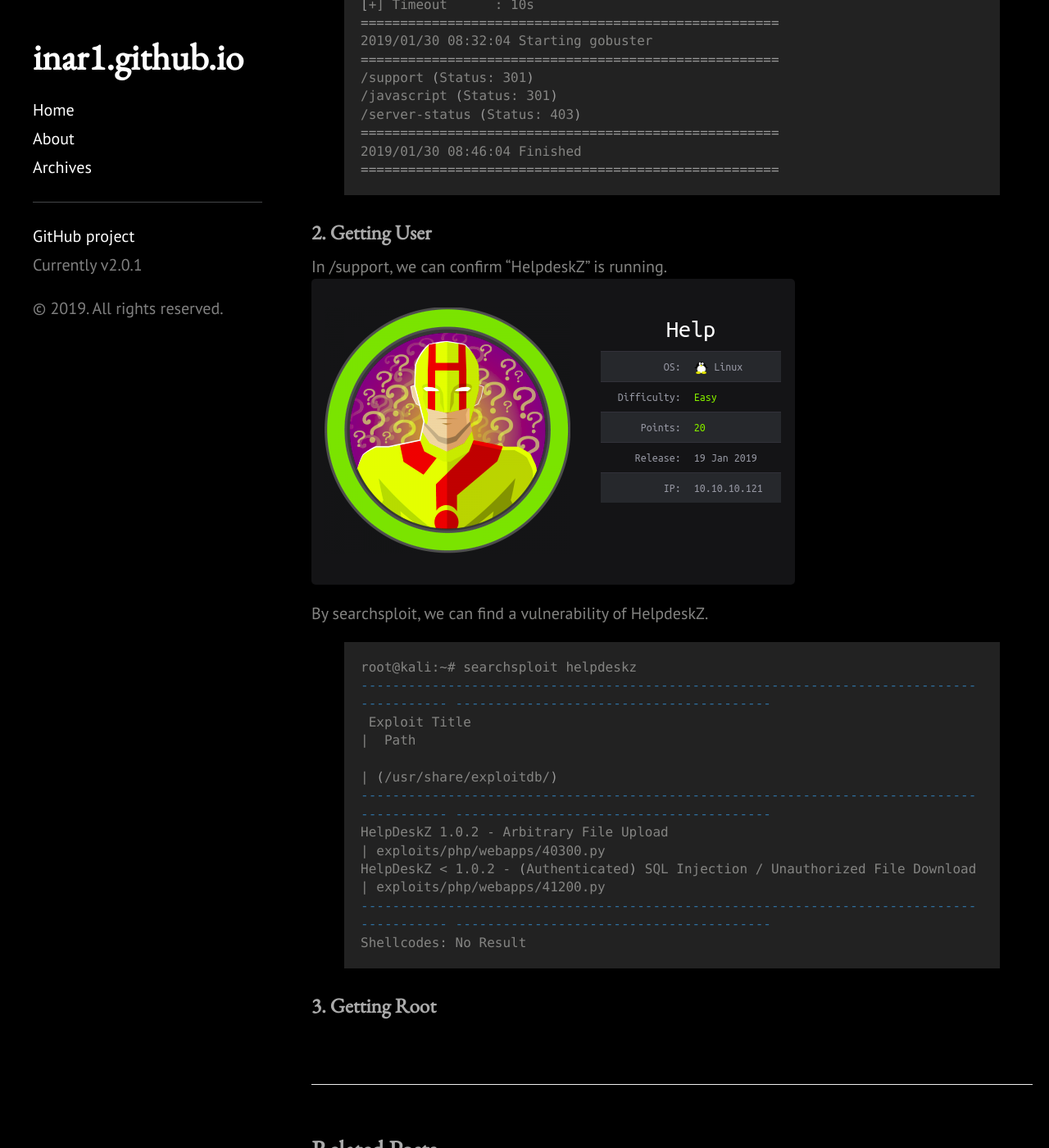
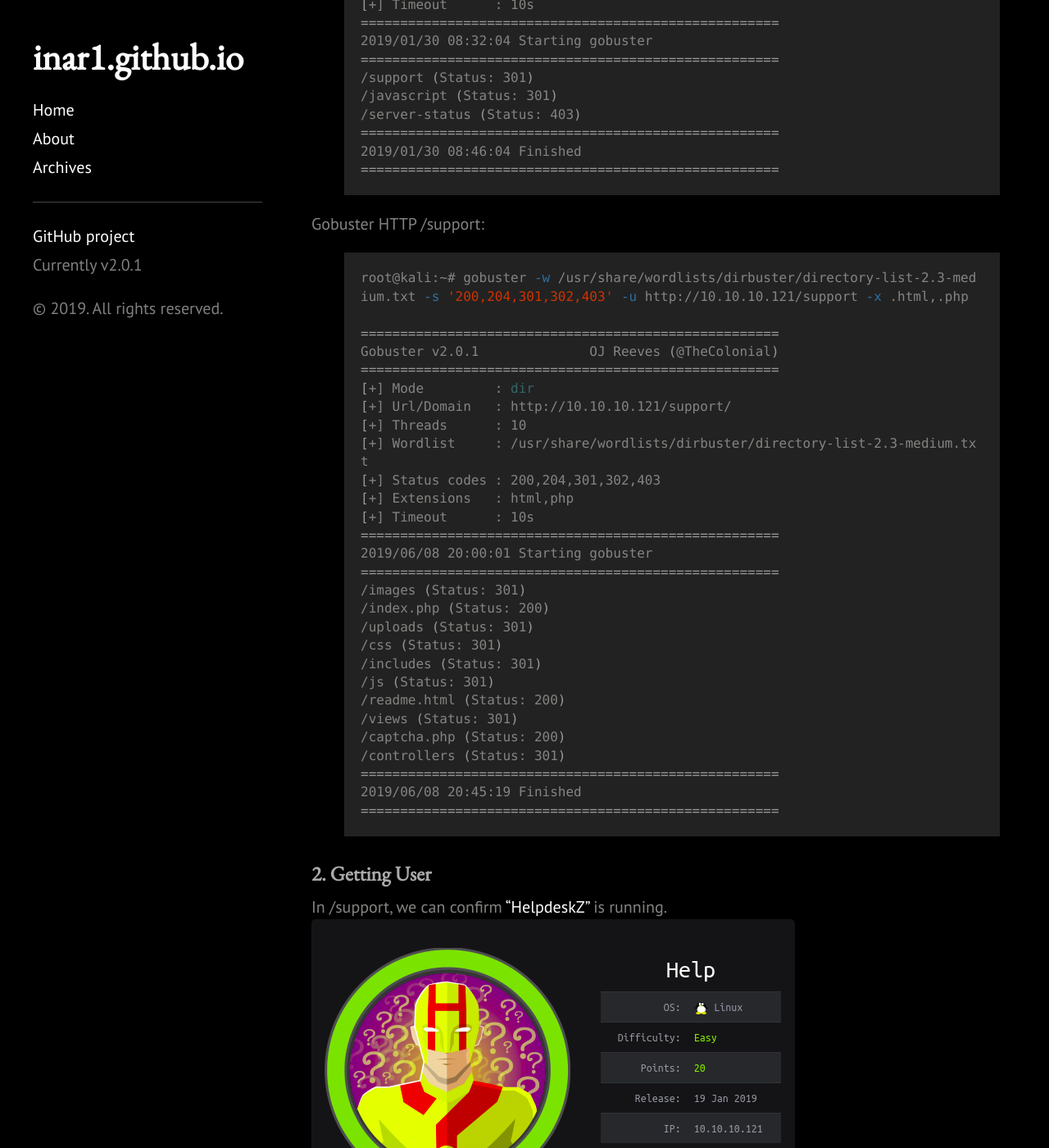
Before and after one commit to 1n4r1/1n4r1.github.io, a Jekyll site: the page built from _posts/2019-06-09-Hackthebox-Help-Writeup.md, in a window 1280 px wide and 1400 px high, scrolled down 1756 px. Shown: the whole window at 82% size. Built offline with Jekyll 4.4.1, drawn with Linux system fonts in a browser that asks for light colours; some of the changed text lies outside the part shown.

Commit message:
added some lines on help-writeup

```diff
--- a/_posts/2019-06-09-Hackthebox-Help-Writeup.md
+++ b/_posts/2019-06-09-Hackthebox-Help-Writeup.md
@@ -59,11 +59,48 @@ Gobuster v2.0.0              OJ Reeves (@TheColonial)
 =====================================================
 {% endhighlight %}
 
+Gobuster HTTP /support:
+{% highlight shell %}
+root@kali:~# gobuster -w /usr/share/wordlists/dirbuster/directory-list-2.3-medium.txt -s '200,204,301,302,403' -u http://10.10.10.121/support -x .html,.php
+
+=====================================================
+Gobuster v2.0.1              OJ Reeves (@TheColonial)
+=====================================================
+[+] Mode         : dir
+[+] Url/Domain   : http://10.10.10.121/support/
+[+] Threads      : 10
+[+] Wordlist     : /usr/share/wordlists/dirbuster/directory-list-2.3-medium.txt
+[+] Status codes : 200,204,301,302,403
+[+] Extensions   : html,php
+[+] Timeout      : 10s
+=====================================================
+2019/06/08 20:00:01 Starting gobuster
+=====================================================
+/images (Status: 301)
+/index.php (Status: 200)
+/uploads (Status: 301)
+/css (Status: 301)
+/includes (Status: 301)
+/js (Status: 301)
+/readme.html (Status: 200)
+/views (Status: 301)
+/captcha.php (Status: 200)
+/controllers (Status: 301)
+=====================================================
+2019/06/08 20:45:19 Finished
+=====================================================
+{% endhighlight %}
+
 ### 2. Getting User
-In /support, we can confirm "HelpdeskZ" is running.
+In /support, we can confirm <a href="https://github.com/evolutionscript/HelpDeskZ-1.0">"HelpdeskZ"</a> is running.
 ![placeholder](https://inar1.github.io/public/images/2019-06-09/help_badge.png)
 
-By searchsploit, we can find a vulnerability of HelpdeskZ.
+In /readme.html, we can see that the version of HelpdeskZ is "1.0.2"
+![placeholder](https://inar1.github.io/public/images/2019-06-09/help_badge.png)
+
+By searchsploit, we can find a vulnerability of HelpdeskZ in Following page.<br>
+Sounds like we can upload arbitraty file.
+![placeholder](https://inar1.github.io/public/images/2019-06-09/help_badge.png)
 {% highlight shell %}
 root@kali:~# searchsploit helpdeskz
 ----------------------------------------------------------------------------------------- ----------------------------------------
@@ -76,4 +113,60 @@ HelpDeskZ < 1.0.2 - (Authenticated) SQL Injection / Unauthorized File Download
 Shellcodes: No Result
 {% endhighlight %}
 
+However, when we try php file uploading, we get "File is not allowed"
+![placeholder](https://inar1.github.io/public/images/2019-06-09/help_badge.png)
+
+Then, try to look at the code of HelpdeskZ.
+<a href="https://github.com/evolutionscript/HelpDeskZ-1.0/blob/master/controllers/submit_ticket_controller.php">"https://github.com/evolutionscript/HelpDeskZ-1.0/blob/master/controllers/submit_ticket_controller.php"</a>
+{% highlight php %}
+				if(!isset($error_msg) && $settings['ticket_attachment']==1){
+					$uploaddir = UPLOAD_DIR.'tickets/';
+					if($_FILES['attachment']['error'] == 0){
+						$ext = pathinfo($_FILES['attachment']['name'], PATHINFO_EXTENSION);
+						$filename = md5($_FILES['attachment']['name'].time()).".".$ext;
+						$fileuploaded[] = array('name' => $_FILES['attachment']['name'], 'enc' => $filename, 'size' => formatBytes($_FILES['attachment']['size']), 'filetype' => $_FILES['attachment']['type']);
+						$uploadedfile = $uploaddir.$filename;
+						if (!move_uploaded_file($_FILES['attachment']['tmp_name'], $uploadedfile)) {
+							$show_step2 = true;
+							$error_msg = $LANG['ERROR_UPLOADING_A_FILE'];
+						}else{
+							$fileverification = verifyAttachment($_FILES['attachment']);
+							switch($fileverification['msg_code']){
+								case '1':
+								$show_step2 = true;
+								$error_msg = $LANG['INVALID_FILE_EXTENSION'];
+								break;
+								case '2':
+								$show_step2 = true;
+								$error_msg = $LANG['FILE_NOT_ALLOWED'];
+								break;
+								case '3':
+								$show_step2 = true;
+								$error_msg = str_replace('%size%',$fileverification['msg_extra'],$LANG['FILE_IS_BIG']);
+								break;
+							}
+						}
+					}
+				}
+{% endhighlight %}
+
+Followings are the important information.
+1. The file is uploaded to "/support/uploads/tickets/"
+2. time() is used to encode the filenames
+
+By sending a request to "Help", we can figure out this server is using GMT.
+{% highlight shell %}
+root@kali:~# curl --head http://10.10.10.121/support
+HTTP/1.1 301 Moved Permanently
+Date: Sun, 09 Jun 2019 06:30:05 GMT
+Server: Apache/2.4.18 (Ubuntu)
+Location: http://10.10.10.121/support/
+Content-Type: text/html; charset=iso-8859-1
+{% endhighlight %}
+
+We already have an exploit code on our kali linux. However, we need to modify the script a bit.
+{% highlight pytohn %}
+
+{% endhighlight %}
+
 ### 3. Getting Root
```
